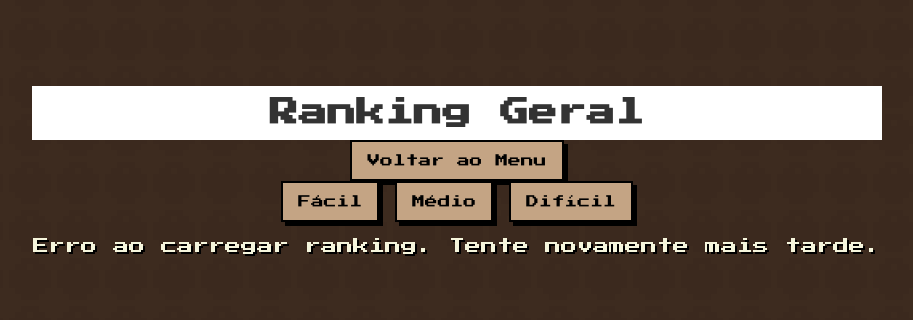
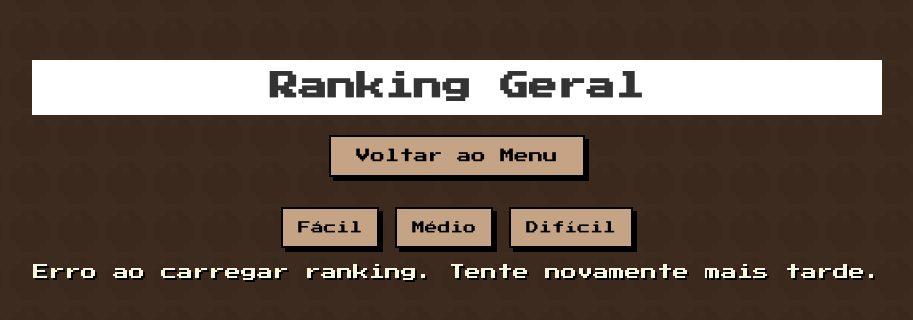
Before and after one commit to DaniHonda/TRUCO, a website: page ranking.html in a window 1280 px wide. Shown: the part 222-542 px from the top of the page, without its empty margins (183-1096 px from the left). Drawn offline with Linux system fonts and the light colour scheme; no server answers.

Commit message:
Update truco.css

```diff
--- a/truco.css
+++ b/truco.css
@@ -519,3 +519,14 @@ button.disabled {
     gap: 15px;
     margin-top: 20px;
 }
+
+.menu-button-container {
+    text-align: center;
+    margin: 20px 0 30px 0; /* Adiciona espaço acima e abaixo do botão */
+}
+
+/* Estilização específica para o botão de voltar ao menu na pág. de ranking */
+.menu-button-container button {
+    padding: 12px 25px; /* Aumenta o preenchimento lateral para deixar o botão mais largo */
+    font-size: 0.9em;   /* Aumenta levemente o tamanho da fonte */
+}
```
